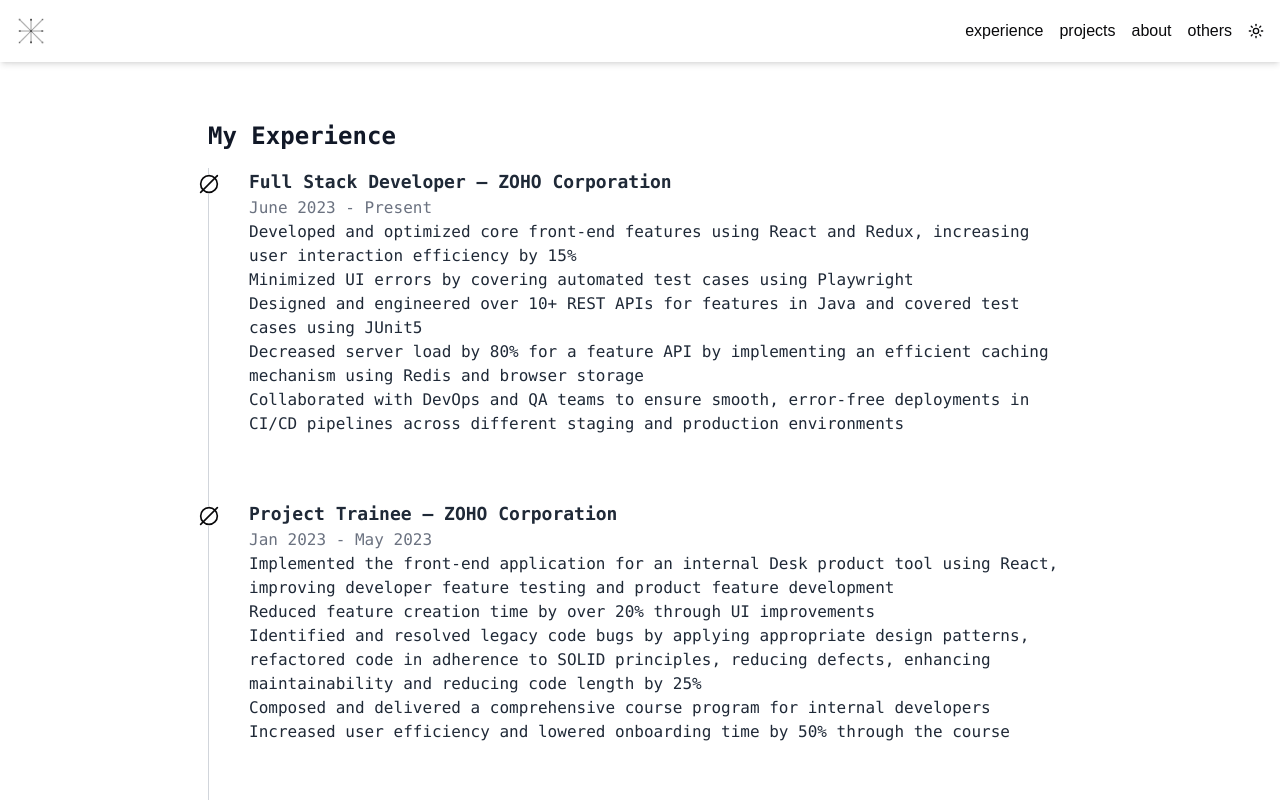
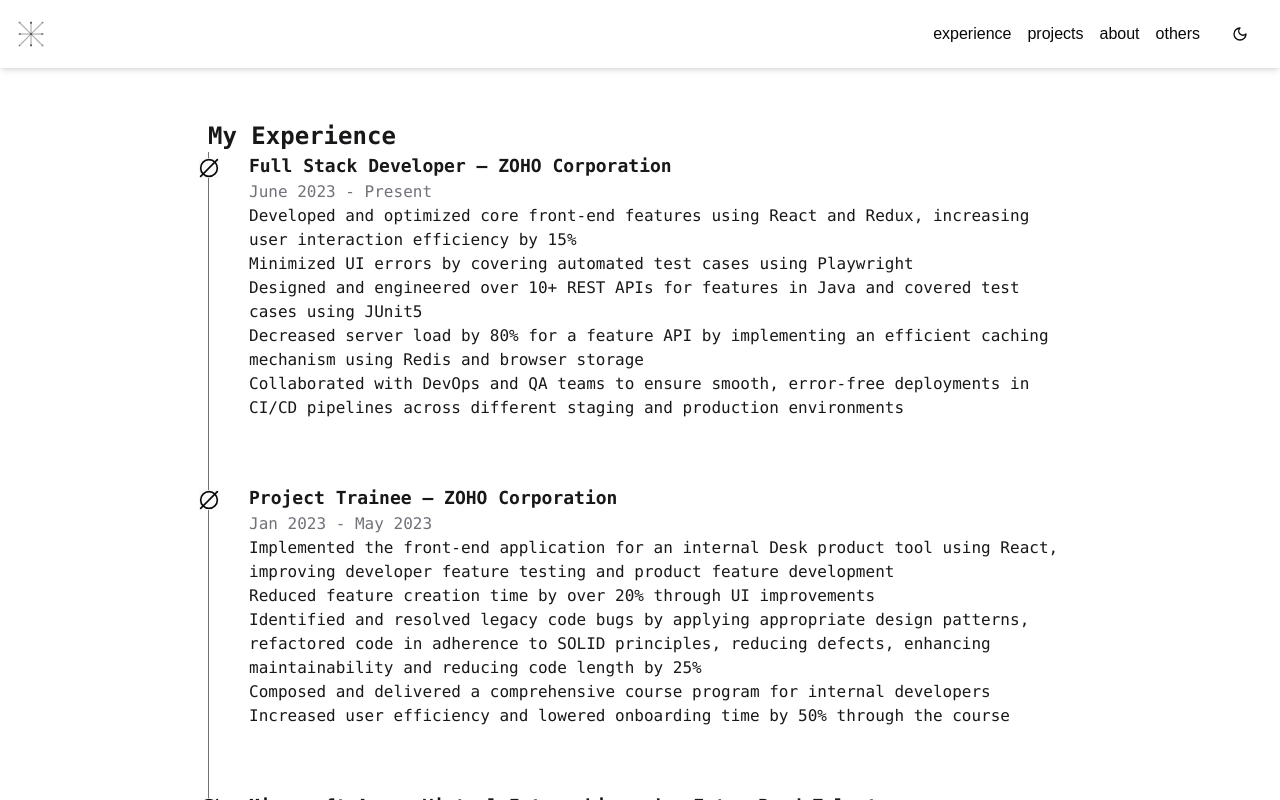
Before and after one commit to itsraghul/portfolio, a Next.js app: page /experience in a window 1280 px wide. Shown: the top 800 px of the page. Built offline with nearby package versions, Linux system fonts and the light colour scheme.

Commit message:
Theme fixes (#1)
* Theme impl

* Children fix

* Children fix

* Children render fix

* Component theme fixes

* Error fix

```diff
--- a/app/experience/page.tsx
+++ b/app/experience/page.tsx
@@ -8,8 +8,8 @@
 
     return (
         <div className="max-w-4xl mx-auto mt-8">
-            <h2 className="text-2xl font-semibold font-mono  text-gray-900 mb-4">My Experience</h2>
-            <div className="relative border-l border-gray-300">
+            <h2 className="text-2xl font-semibold font-mono  text-primary">My Experience</h2>
+            <div className="relative border-l border-muted-foreground">
                 {experience.map((exp, index) => (
                     <div
                         key={exp.id}
@@ -23,15 +23,15 @@
                                 "absolute w-8 h-8 rounded-full -left-4 flex items-center justify-center"
                             )}
                         >
-                            <CircleSlash2Icon className="w-5 h-5 bg-white" />
+                            <CircleSlash2Icon className="w-5 h-5 bg-primary-foreground" />
                         </div>
                         <div className="ml-6">
-                            <h3 className="text-lg font-bold text-gray-800 font-mono ">{exp.title}</h3>
-                            <span className="text-md text-gray-500 font-mono ">{exp.date}</span>
+                            <h3 className="text-lg font-bold text-primary font-mono ">{exp.title}</h3>
+                            <span className="text-md text-muted-foreground font-mono ">{exp.date}</span>
                             <ul>
                                 {
                                     exp.description.map((description, index) => (
-                                        <li className="text-md text-gray-800 list-none font-mono" key={index}>{description}</li>
+                                        <li className="text-md text-secondary-foreground list-none font-mono" key={index}>{description}</li>
                                     ))
                                 }
                             </ul>
--- a/app/layout.tsx
+++ b/app/layout.tsx
@@ -3,6 +3,7 @@
 import "./globals.css";
 import NavBar from "@/components/NavBar/NavBar";
 import Footer from "@/components/Footer/Footer";
+import AppProvider from "@/components/providers/AppProvider";
 
 
 const geistSans = localFont({
@@ -32,11 +33,16 @@
       <body
         className={`${geistSans.variable} ${geistMono.variable} antialiased flex flex-col min-h-screen`}
       >
-        <NavBar />
-        <main className="flex-grow max-w-4xl container mx-auto px-4 py-6 mt-16 flex">
-          {children}
-        </main>
-        <Footer />
+        <AppProvider>
+          <>
+            <NavBar />
+            <main className="flex-grow max-w-4xl container mx-auto px-4 py-6 mt-16 flex">
+              {children}
+            </main>
+            <Footer />
+          </>
+        </AppProvider>
+
       </body>
     </html>
   );
--- a/app/projects/page.tsx
+++ b/app/projects/page.tsx
@@ -6,7 +6,7 @@
 const ProjectsPage = () => {
     return (
         <div className="max-w-4xl mt-8 flex flex-col items-start justify-start">
-            <h2 className="text-2xl font-semibold font-mono text-gray-900 mb-4">My Projects</h2>
+            <h2 className="text-2xl font-semibold font-mono text-primary mb-4">My Projects</h2>
             <div className='flex flex-col gap-4'>
                 {PROJECTS.map((project, index) => (
                     <ProjectCard project={project} key={index} />
--- a/components/NavBar/NavBar.tsx
+++ b/components/NavBar/NavBar.tsx
@@ -1,21 +1,24 @@
 "use client";
 
-
-import { SunIcon } from 'lucide-react';
 import Image from 'next/image';
 import Link from 'next/link';
 import React from 'react'
-import Logo from "../../public/images/PortfolioLogo-transparent.png"
+import LogoLight from "../../public/images/PortfolioLogo-transparent.png";
+import LogoDark from "../../public/images/PortfolioLogoDark-transparent.png";
+import ThemeToggle from '../ThemeToggle/ThemeToggle';
+import { useTheme } from 'next-themes';
 
 const pageLinks: string[] = ["experience", "projects", "about", "others"]
 
 const NavBar = () => {
+    const { theme } = useTheme();
+    const LOGO = theme === "dark" ? LogoDark : LogoLight;
     return (
         <nav className='py-4 shadow-md fixed top-0 left-0 w-full z-50 bg-inherit'>
             <div className='container mx-auto flex justify-between items-center px-4'>
                 <Link href={`/`} className='cursor-pointer font-extrabold italic'>
                     <Image
-                        src={Logo}
+                        src={LOGO}
                         alt={"Raghul Logo"}
                         width={30}
                         height={30}
@@ -32,7 +35,7 @@
                         ))}
                     </>
                     <li>
-                        <SunIcon size={16} />
+                        <ThemeToggle />
                     </li>
 
                 </ul>
--- /dev/null
+++ b/components/ThemeToggle/ThemeToggle.tsx
@@ -0,0 +1,27 @@
+"use client";
+
+import { MoonIcon, SunIcon } from 'lucide-react';
+import { useTheme } from 'next-themes'
+import React from 'react'
+import { Button } from '../ui/button';
+
+const ThemeToggle = () => {
+    const { setTheme, theme = "light" } = useTheme();
+
+    const onSetTheme = (theme: string) => {
+        if (theme === "light") {
+            setTheme("dark");
+        } else {
+            setTheme("light");
+        }
+    }
+    return (
+        <Button variant={'ghost'} onClick={() => onSetTheme(theme)}>
+            {
+                theme === "light" ? <SunIcon size={16} /> : <MoonIcon size={16} />
+            }
+        </Button>
+    )
+}
+
+export default ThemeToggle
--- /dev/null
+++ b/components/providers/AppProvider.tsx
@@ -0,0 +1,15 @@
+"use client";
+import { ThemeProvider } from 'next-themes';
+import React from 'react'
+
+const AppProvider = ({ children }: { children: React.ReactNode }) => {
+    return (
+        <ThemeProvider attribute="class" defaultTheme='system'>
+            {children}
+        </ThemeProvider>
+    )
+
+
+}
+
+export default AppProvider
```
Also changed, not shown: public/images/PortfolioLogoDark-transparent.png (added).
